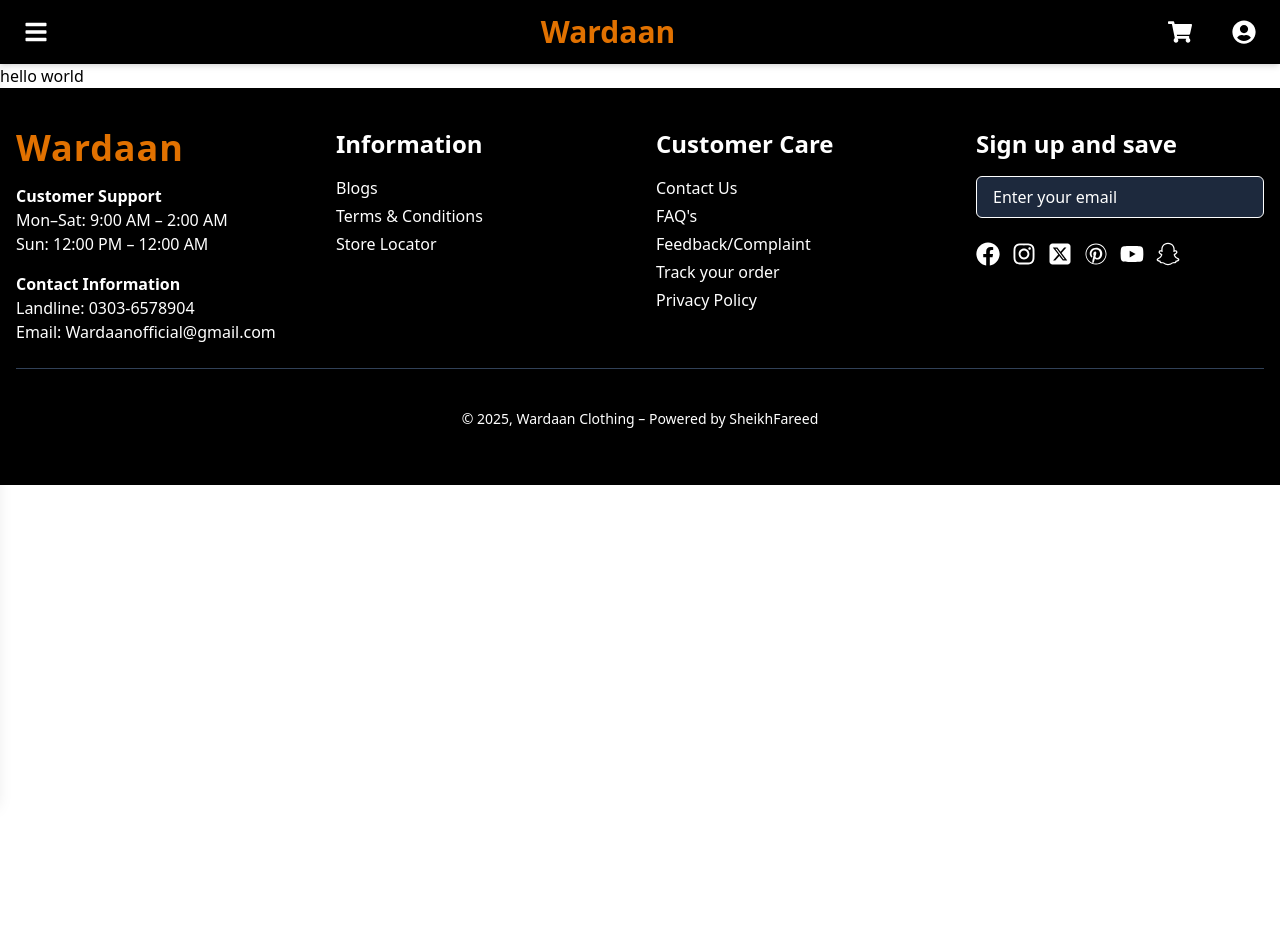
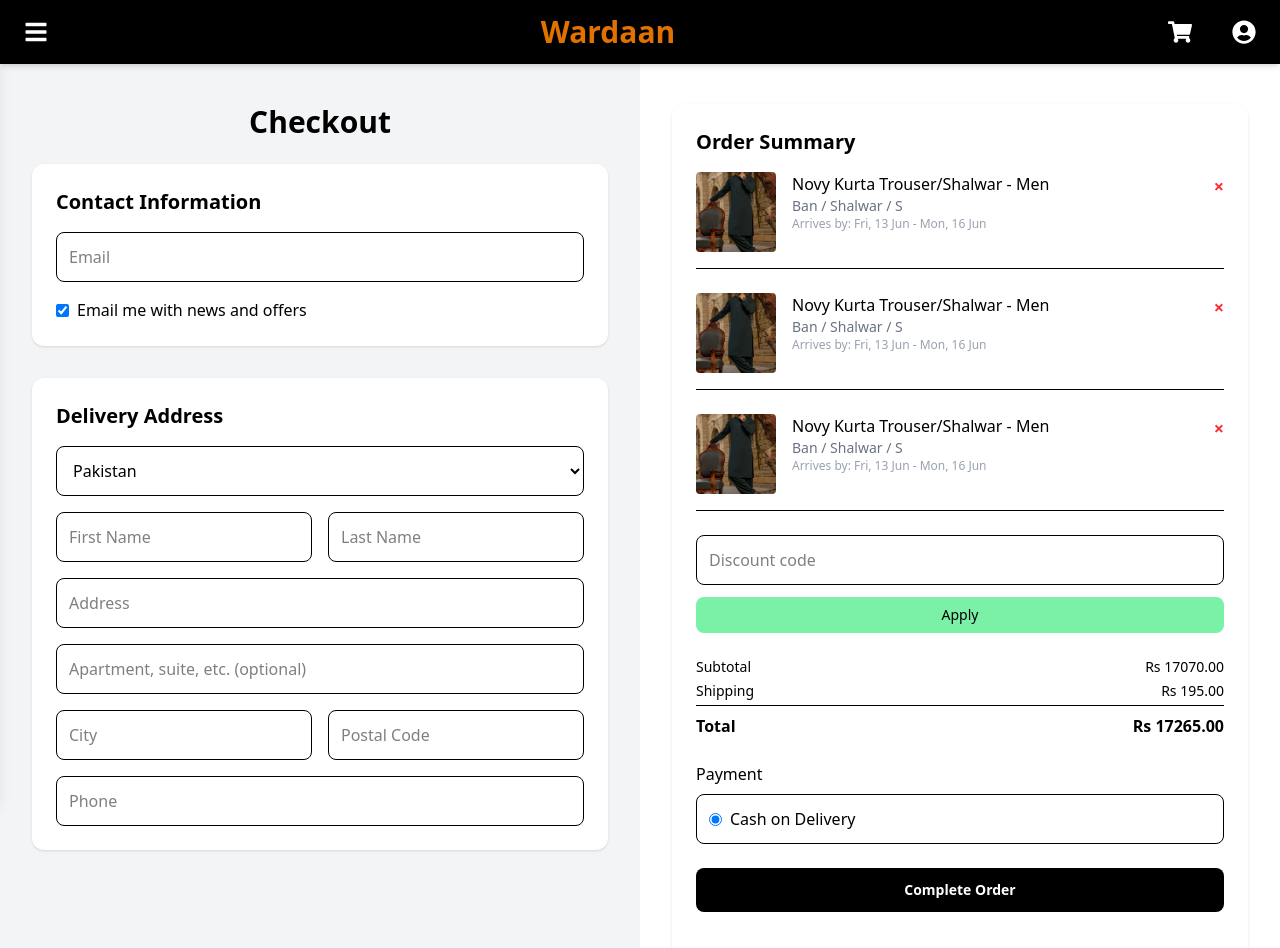
Before and after one commit to SheikhFareed99/wardaan_mern, a React (Vite) app in the folder frontend/: page /CheckOut in a window 1280 px wide. Shown: the top 948 px of the page. Before the commit the page ends 800 px from the top, so only its background shows below. Built offline with nearby package versions, Linux system fonts and the light colour scheme.

Commit message:
checkoutpage made

```diff
--- a/frontend/src/components/CheckOut.jsx
+++ b/frontend/src/components/CheckOut.jsx
@@ -1,19 +1,175 @@
-import Header from './header.jsx'
-import Footer from './footer.jsx'
+import { useState } from 'react';
+import Header from './header.jsx';
+import Footer from './footer.jsx';
 
-function CheckOut()
-{
-    return(
-        <>
+function CheckOut() {
+  const [products, setProducts] = useState([
+    {
+      id: 1,
+      name: "Novy Kurta Trouser/Shalwar - Men",
+      style: "Ban / Shalwar / S",
+      price: 5690.00,
+      delivery: "Arrives by: Fri, 13 Jun - Mon, 16 Jun",
+      image: "/pictures/il_fullxfull.6326430442_6znz.avif"
+    },
+    {
+      id: 2,
+      name: "Novy Kurta Trouser/Shalwar - Men",
+      style: "Ban / Shalwar / S",
+      price: 5690.00,
+      delivery: "Arrives by: Fri, 13 Jun - Mon, 16 Jun",
+      image: "/pictures/il_fullxfull.6326430442_6znz.avif"
+    },
+    {
+      id: 3,
+      name: "Novy Kurta Trouser/Shalwar - Men",
+      style: "Ban / Shalwar / S",
+      price: 5690.00,
+      delivery: "Arrives by: Fri, 13 Jun - Mon, 16 Jun",
+      image: "/pictures/il_fullxfull.6326430442_6znz.avif"
+    }
+  ]);
 
-<Header/>
-<h1>
-    hello world
-</h1>
-<Footer/>
+  const [formData, setFormData] = useState({
+    email: '',
+    subscribe: true,
+    country: 'Pakistan',
+    firstName: '',
+    lastName: '',
+    address: '',
+    apartment: '',
+    city: '',
+    postalCode: '',
+    phone: '',
+    discountCode: '',
+    shipping: 195.00
+  });
 
-        </>
-    );
+  const handleChange = (e) => {
+    const { name, value, type, checked } = e.target;
+    setFormData(prev => ({
+      ...prev,
+      [name]: type === 'checkbox' ? checked : value
+    }));
+  };
+
+  const removeProduct = (id) => {
+    setProducts(products.filter(product => product.id !== id));
+  };
+
+  const subtotal = products.reduce((sum, product) => sum + product.price, 0);
+  const total = subtotal + formData.shipping;
+
+  // Check if required fields (except email) are filled
+  const isFormValid = () => {
+    const { firstName, lastName, address, city, postalCode, phone } = formData;
+    return firstName && lastName && address && city && postalCode && phone;
+  };
+
+  return (
+    <>
+      <Header />
+      <main className="flex flex-col lg:flex-row max-w-7xl mx-auto min-h-screen">
+        {/* Left side - slightly dull */}
+        <div className="w-full lg:w-1/2 bg-gray-100 px-4 py-10">
+          <div className="space-y-8 max-w-xl mx-auto">
+            <h1 className="text-3xl font-bold mb-6 text-center">Checkout</h1>
+
+            <section className="bg-white p-6 rounded-xl shadow">
+              <h2 className="text-xl font-semibold mb-4">Contact Information</h2>
+              <input type="email" name="email" value={formData.email} onChange={handleChange} placeholder="Email" className="w-full p-3 border rounded-lg mb-4" />
+              <label className="flex items-center space-x-2">
+                <input type="checkbox" name="subscribe" checked={formData.subscribe} onChange={handleChange} />
+                <span>Email me with news and offers</span>
+              </label>
+            </section>
+
+            <section className="bg-white p-6 rounded-xl shadow">
+              <h2 className="text-xl font-semibold mb-4">Delivery Address</h2>
+              <select name="country" value={formData.country} onChange={handleChange} className="w-full p-3 border rounded-lg mb-4">
+                <option value="Pakistan">Pakistan</option>
+              </select>
+              <div className="grid grid-cols-2 gap-4">
+                <input name="firstName" value={formData.firstName} onChange={handleChange} placeholder="First Name" className="p-3 border rounded-lg" />
+                <input name="lastName" value={formData.lastName} onChange={handleChange} placeholder="Last Name" className="p-3 border rounded-lg" />
+              </div>
+              <input name="address" value={formData.address} onChange={handleChange} placeholder="Address" className="w-full p-3 border rounded-lg mt-4" />
+              <input name="apartment" value={formData.apartment} onChange={handleChange} placeholder="Apartment, suite, etc. (optional)" className="w-full p-3 border rounded-lg mt-4" />
+              <div className="grid grid-cols-2 gap-4 mt-4">
+                <input name="city" value={formData.city} onChange={handleChange} placeholder="City" className="p-3 border rounded-lg" />
+                <input name="postalCode" value={formData.postalCode} onChange={handleChange} placeholder="Postal Code" className="p-3 border rounded-lg" />
+              </div>
+              <input name="phone" value={formData.phone} onChange={handleChange} placeholder="Phone" className="w-full p-3 border rounded-lg mt-4" />
+            </section>
+          </div>
+        </div>
+
+        {/* Right side - pure white */}
+        <div className="w-full lg:w-1/2 bg-white py-10 px-4">
+          <div className="bg-white p-6 rounded-xl shadow space-y-6 max-w-xl mx-auto">
+            <h2 className="text-xl font-semibold mb-4">Order Summary</h2>
+            {products.map(product => (
+              <div key={product.id} className="flex items-start gap-4 border-b pb-4">
+                <img src={product.image} alt={product.name} className="w-20 h-20 object-cover rounded" />
+                <div className="flex-1">
+                  <h3 className="font-medium text-base">{product.name}</h3>
+                  <p className="text-sm text-gray-500">{product.style}</p>
+                  <p className="text-xs text-gray-400">{product.delivery}</p>
+                </div>
+                <button onClick={() => removeProduct(product.id)} className="text-red-500 text-lg font-bold">×</button>
+              </div>
+            ))}
+
+            <div>
+              <input name="discountCode" value={formData.discountCode} onChange={handleChange} placeholder="Discount code" className="w-full p-3 border rounded-lg mb-3" />
+              <button className="w-full bg-green-300 hover:bg-green-100 text-sm font-medium py-2 rounded-lg">Apply</button>
+            </div>
+
+            <div className="space-y-1 text-sm">
+              <div className="flex justify-between">
+                <span>Subtotal</span>
+                <span>Rs {subtotal.toFixed(2)}</span>
+              </div>
+              <div className="flex justify-between">
+                <span>Shipping</span>
+                <span>Rs {formData.shipping.toFixed(2)}</span>
+              </div>
+              <div className="flex justify-between font-bold text-base border-t pt-2">
+                <span>Total</span>
+                <span>Rs {total.toFixed(2)}</span>
+              </div>
+            </div>
+
+            <div>
+              <h3 className="font-medium mb-2">Payment</h3>
+              <label className="flex items-center gap-2 p-3 border rounded-lg">
+                <input type="radio" name="paymentMethod" value="cashOnDelivery" checked readOnly />
+                <span>Cash on Delivery</span>
+              </label>
+            </div>
+
+            <button
+              className={`w-full py-3 rounded-lg text-sm font-semibold transition ${
+                isFormValid()
+                  ? "bg-red-500 text-white hover:bg-red-800"
+                  : "bg-black text-white hover:bg-gray-800 cursor-not-allowed"
+              }`}
+              disabled={!isFormValid()}
+            >
+              Complete Order
+            </button>
+
+            {!isFormValid()  && (
+  <p className="font-semibold text-red-500 mt-2">
+    *Please fill all fields
+  </p>
+)}
+          </div>
+        </div>
+      </main>
+      <Footer />
+    </>
+  );
 }
 
 export default CheckOut;
--- a/frontend/src/components/ProductDescription.jsx
+++ b/frontend/src/components/ProductDescription.jsx
@@ -4,6 +4,7 @@
 import { useParams, useNavigate } from "react-router-dom";
 function ProductDescription() {
     const {productId  } = useParams();
+    const navigate = useNavigate();
   const product = {
     name: "Ivory Kurta Trouser/Shalwar - Men",
     brand: "Wardaan",
@@ -151,7 +152,8 @@
               <button className="flex-1 py-3 border border-black bg-white text-black font-medium rounded-md hover:bg-gray-100">
                 ADD TO CART
               </button>
-              <button className="flex-1 py-3 bg-black text-white font-medium rounded-md hover:bg-gray-800">
+              <button className="flex-1 py-3 bg-black text-white font-medium rounded-md hover:bg-gray-800"
+              onClick={()=> navigate("/CheckOut")}>
                 BUY IT NOW
               </button>
             </div>
--- a/frontend/src/components/header.jsx
+++ b/frontend/src/components/header.jsx
@@ -4,7 +4,7 @@
 
 export default function Header() {
   const [sidebarOpen, setSidebarOpen] = useState(false);
-  const navigate = useNavigate(); // ✅ Initialize navigate
+  const navigate = useNavigate();
 
   // ✅ Reusable navigation handler
   const goToCategory = (category) => {
@@ -104,7 +104,7 @@
 
           <div className="flex items-center space-x-6">
             <button aria-label="Cart" className="p-2 rounded-md hover:bg-gray-800">
-              <FaShoppingCart className="text-2xl text-white" />
+              <FaShoppingCart className="text-2xl text-white" onClick={()=>navigate("/CheckOut")}/>
             </button>
             <button aria-label="Profile" className="p-2 rounded-md hover:bg-gray-800">
               <FaUserCircle className="text-2xl text-white" />
```
